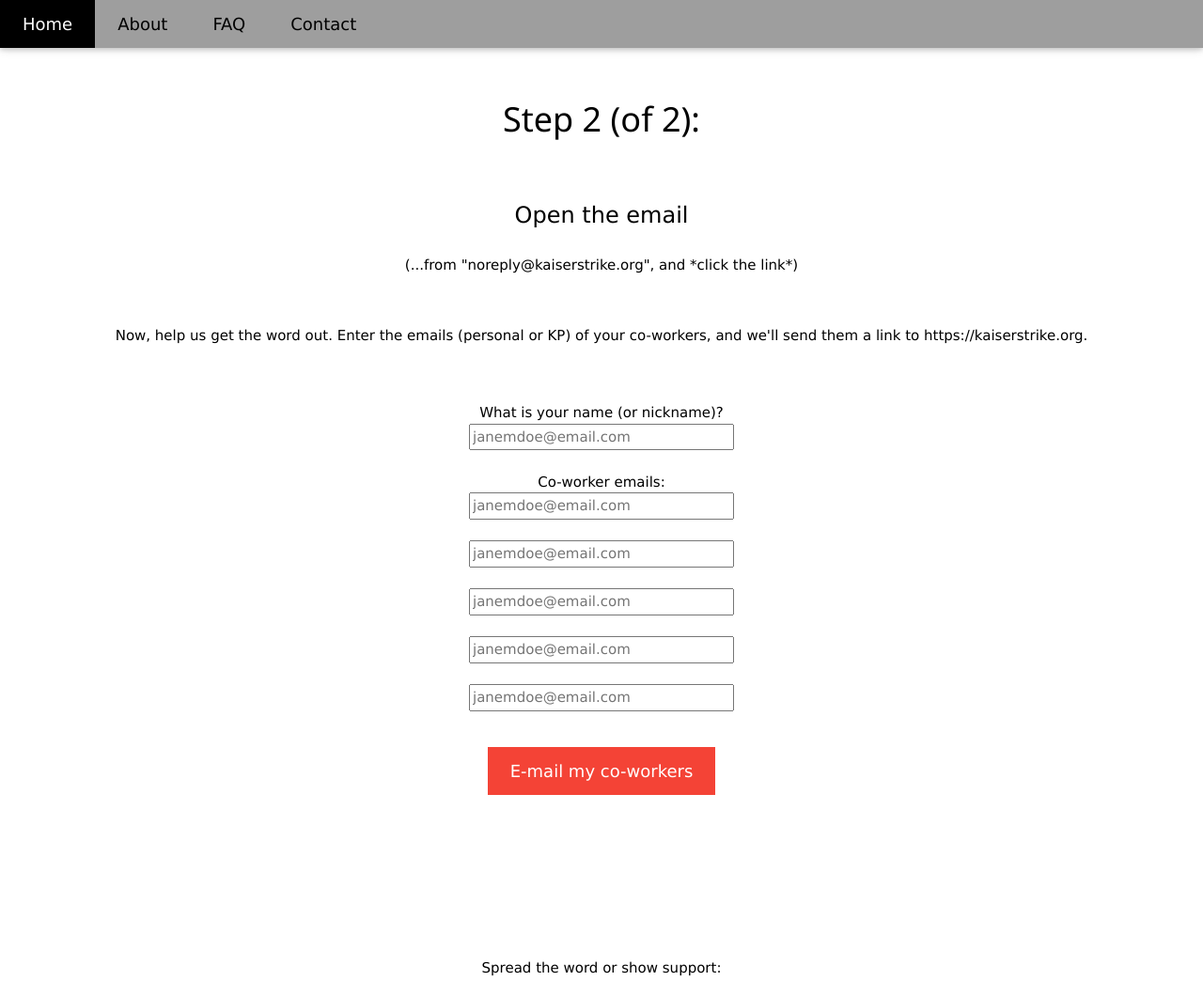
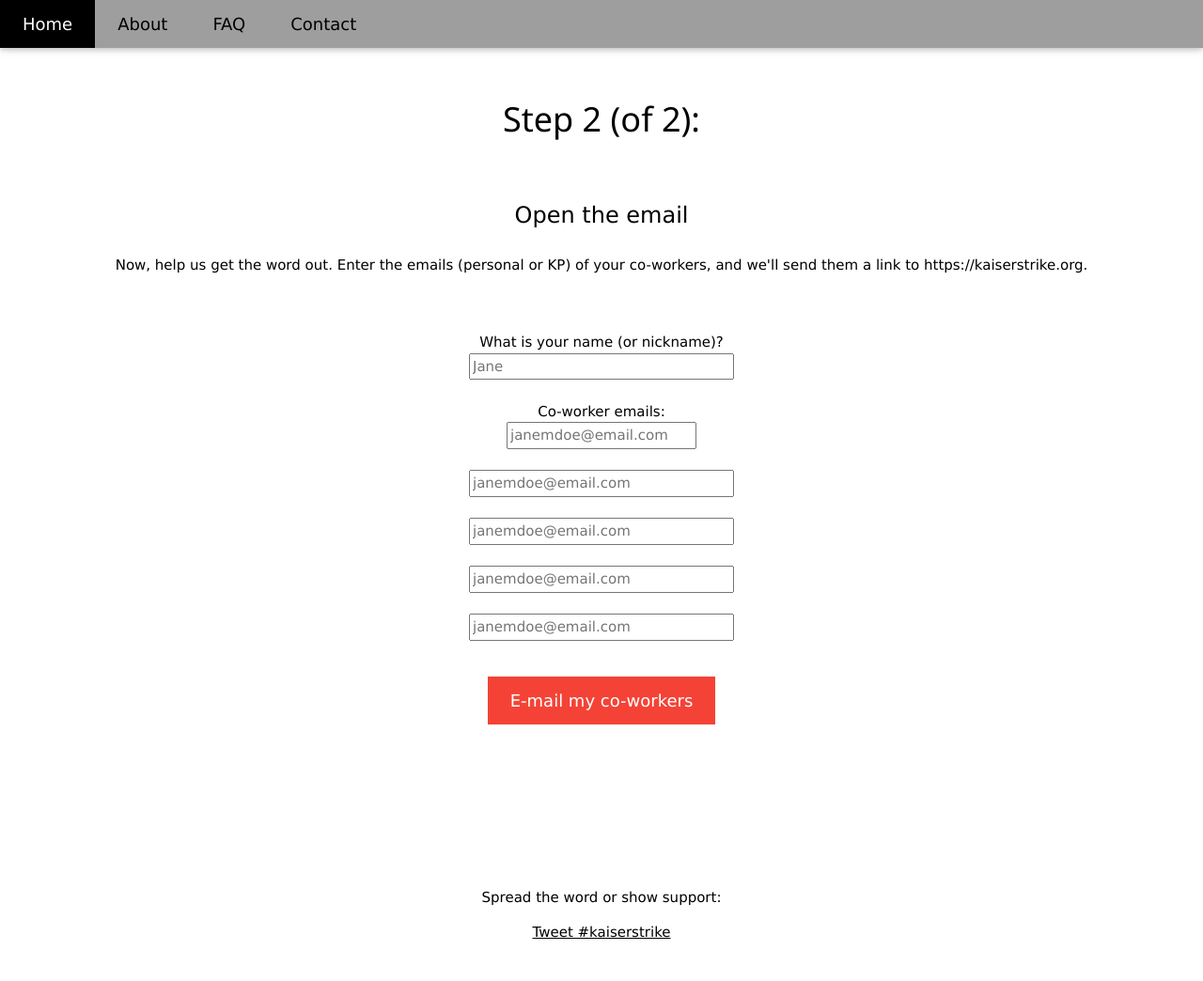
Before and after one commit to morgworth/KP-Strike-Pledge-App, a Django app: page /success/ in a window 1280 px wide. Shown: the top 1044 px of the page at 94% size. Run offline with Django 3.2, Linux system fonts and the light colour scheme; some libraries are stand-ins or nearby versions.

Commit message:
Update success.html

```diff
--- a/strike_pledge/templates/success.html
+++ b/strike_pledge/templates/success.html
@@ -44,15 +44,14 @@
 <div class="w3-container w3-white w3-center" style="padding:90px 16px">
   <h1 class="w3-xxlarge">Step 2 (of 2):</h1><br>
   <p class="w3-xlarge">Open the email</p>
-  <p>(...from "noreply@kaiserstrike.org", and *click the link*)</p><br>
   <p>Now, help us get the word out. Enter the emails (personal or KP) of your co-workers, and we'll send them a link to https://kaiserstrike.org.</p><br>
   <br>
   <form method="post">
     {% csrf_token %}
     <label for="referrer">What is your name (or nickname)?</label><br>
-    <tr><th></th><td><input type="text" size="30" name="referrer" placeholder="janemdoe@email.com" id="referrer"></td></tr><br><br>
+    <tr><th></th><td><input type="text" size="30" name="referrer" placeholder="Jane" id="referrer"></td></tr><br><br>
     <label for="email1">Co-worker emails:</label><br>
-    <tr><th></th><td><input type="text" size="30" name="email1" placeholder="janemdoe@email.com" id="email1"></td></tr><br><br>
+    <tr><th></th><td><input type="text" size="20" name="email1" placeholder="janemdoe@email.com" id="email1"></td></tr><br><br>
     <tr><th></th><td><input type="text" size="30" name="email2" placeholder="janemdoe@email.com" id="email2"></td></tr><br><br>
     <tr><th></th><td><input type="text" size="30" name="email3" placeholder="janemdoe@email.com" id="email3"></td></tr><br><br>
     <tr><th></th><td><input type="text" size="30" name="email4" placeholder="janemdoe@email.com" id="email4"></td></tr><br><br>
```
